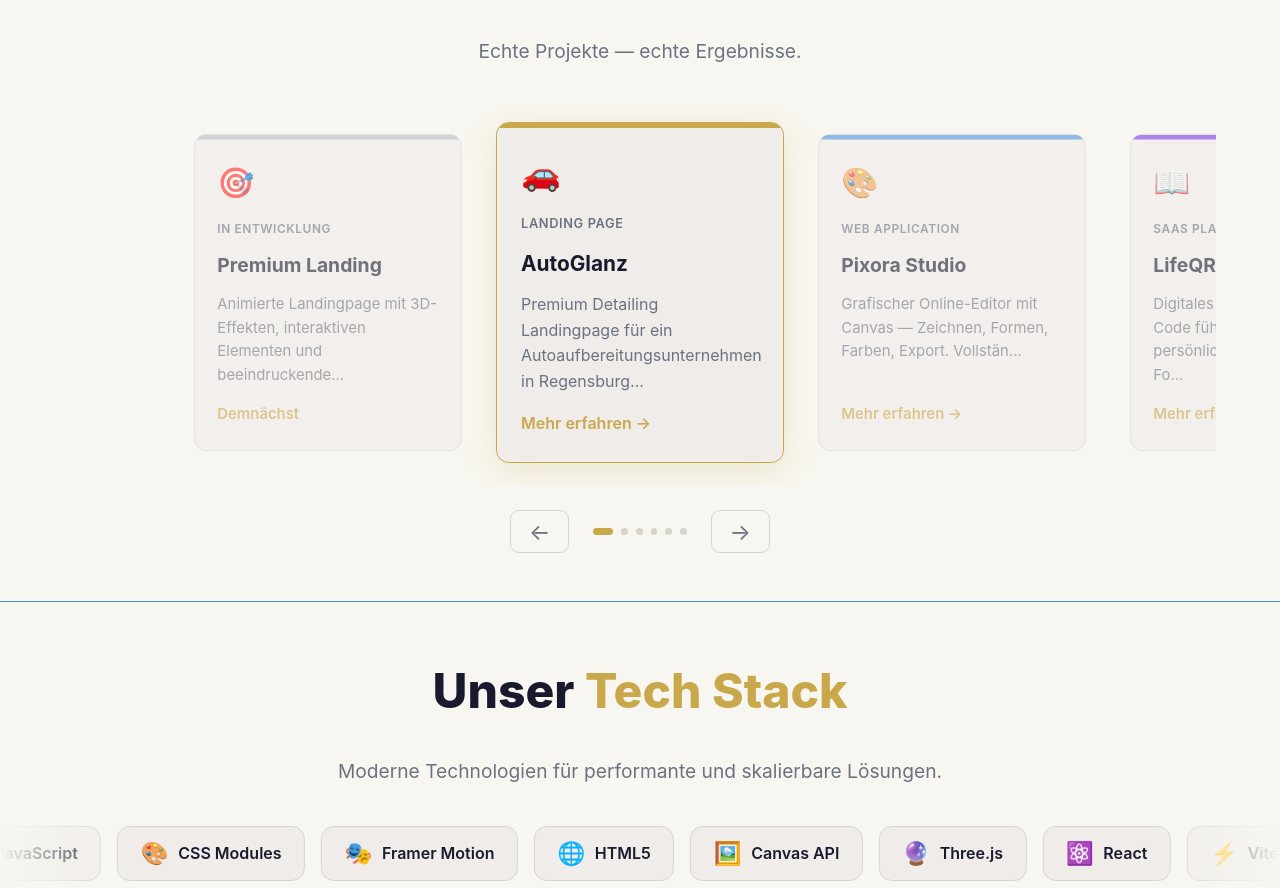
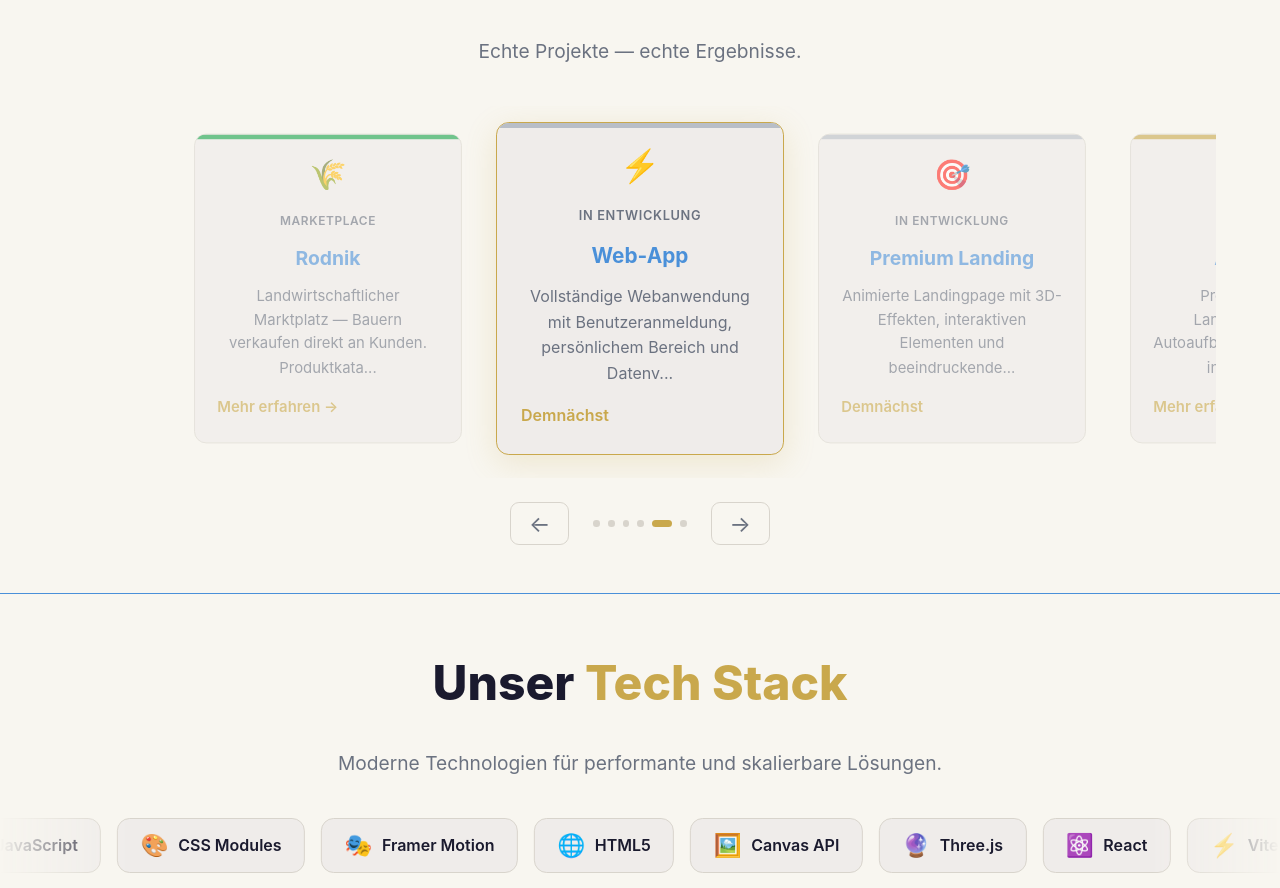
Before and after one commit to login-nigol/perunix, a React (Vite) app: page / in a window 1280 px wide. Shown: the part 1700-2588 px from the top of the page. Built offline with nearby package versions, Linux system fonts and the light colour scheme.

Commit message:
feat: add sound vibration to PortfolioModal, stop scroll on modal open

```diff
--- a/src/components/landing/PortfolioSection.jsx
+++ b/src/components/landing/PortfolioSection.jsx
@@ -4,10 +4,11 @@
 
 import { useState, useEffect, useRef, useCallback } from 'react'
 import { motion } from 'framer-motion'
-import PortfolioModal from '../ui/PortfolioModal'
 import { useSound } from '../../hooks/useSound'
 import { useVibrate } from '../../hooks/useVibrate'
+
 import styles from './PortfolioSection.module.css'
+import PortfolioModal from '../ui/PortfolioModal'
 
 /* ===================== ДАННЫЕ ПРОЕКТОВ ===================== */
 const PROJECTS = [
@@ -49,20 +50,23 @@ const PROJECTS = [
     },
 ]
 
-/* Клонируем для бесконечности */
+/* Клонируем по 3 с каждой стороны — хватит для любого экрана */
 const INFINITE = [
-    { ...PROJECTS[PROJECTS.length - 1], id: 'clone-start' },
+    ...PROJECTS.slice(-3).map((p, i) => ({ ...p, id: `clone-start-${i}` })),
     ...PROJECTS,
-    { ...PROJECTS[0], id: 'clone-end' },
+    ...PROJECTS.slice(0, 3).map((p, i) => ({ ...p, id: `clone-end-${i}` })),
 ]
+
+const CLONE_COUNT = 3
 
 function PortfolioSection() {
     const [activeProject, setActiveProject] = useState(null)
 
     /* Индекс активной карточки для подсветки и точек */
-    const [displayIdx, setDisplayIdx] = useState(1)
+    const [displayIdx, setDisplayIdx] = useState(CLONE_COUNT)
 
-    const currentIdx = useRef(1)
+    const currentIdx = useRef(CLONE_COUNT)
+
     const isTransitioning = useRef(false)
     const isPaused = useRef(false)
     const trackRef = useRef(null)
@@ -96,49 +100,79 @@ function PortfolioSection() {
         setDisplayIdx(index)
     }, [])
 
-    /* ---- Следующая ---- */
+    /* ---- Следующая карточка ---- */
     const goNext = useCallback(() => {
+        /* Блокируем если уже идёт анимация */
         if (isTransitioning.current) return
         isTransitioning.current = true
 
+        /* Двигаем на следующий индекс */
         currentIdx.current += 1
         moveTo(currentIdx.current)
 
         setTimeout(() => {
-            /* Дошли до клона конца — прыгаем на реальный первый */
-            if (currentIdx.current >= INFINITE.length - 1) {
-                currentIdx.current = 1
-                moveTo(1, false)
+            /* Дошли до клонов в конце — телепортируемся на реальное начало */
+            if (currentIdx.current >= PROJECTS.length + CLONE_COUNT) {
+                const track = trackRef.current
+                /* Убираем анимацию для незаметного прыжка */
+                track.style.transition = 'none'
+                /* Устанавливаем реальный первый индекс */
+                currentIdx.current = CLONE_COUNT
+                /* Принудительный reflow — браузер применяет transition:none ДО transform */
+                void track.offsetHeight
+                /* Телепортируемся на реальную первую карточку */
+                const wrapper = wrapperRef.current
+                const card = track.querySelector('[data-card]')
+                const cardW = card ? card.offsetWidth + 24 : 312
+                const offset = (wrapper.offsetWidth / 2) - (card ? card.offsetWidth / 2 : 144)
+                track.style.transform = `translateX(${offset - CLONE_COUNT * cardW}px)`
+                setDisplayIdx(CLONE_COUNT)
             }
+            /* Снимаем блокировку */
             isTransitioning.current = false
-        }, 520)
+        }, 850)
     }, [moveTo])
 
-    /* ---- Предыдущая ---- */
+    /* ---- Предыдущая карточка ---- */
     const goPrev = useCallback(() => {
+        /* Блокируем если уже идёт анимация */
         if (isTransitioning.current) return
         isTransitioning.current = true
 
+        /* Двигаем на предыдущий индекс */
         currentIdx.current -= 1
         moveTo(currentIdx.current)
 
         setTimeout(() => {
-            /* Дошли до клона начала — прыгаем на реальный последний */
-            if (currentIdx.current <= 0) {
-                currentIdx.current = PROJECTS.length
-                moveTo(PROJECTS.length, false)
+            /* Дошли до клонов в начале — телепортируемся на реальный конец */
+            if (currentIdx.current <= CLONE_COUNT - 1) {
+                const track = trackRef.current
+                /* Убираем анимацию для незаметного прыжка */
+                track.style.transition = 'none'
+                /* Устанавливаем реальный последний индекс */
+                currentIdx.current = PROJECTS.length + CLONE_COUNT - 1
+                /* Принудительный reflow */
+                void track.offsetHeight
+                /* Телепортируемся на реальную последнюю карточку */
+                const wrapper = wrapperRef.current
+                const card = track.querySelector('[data-card]')
+                const cardW = card ? card.offsetWidth + 24 : 312
+                const offset = (wrapper.offsetWidth / 2) - (card ? card.offsetWidth / 2 : 144)
+                track.style.transform = `translateX(${offset - (PROJECTS.length + CLONE_COUNT - 1) * cardW}px)`
+                setDisplayIdx(PROJECTS.length + CLONE_COUNT - 1)
             }
+            /* Снимаем блокировку */
             isTransitioning.current = false
-        }, 520)
+        }, 850)
     }, [moveTo])
 
     /* ---- Запуск карусели ---- */
     useEffect(() => {
         const init = setTimeout(() => moveTo(1, false), 100)
 
-        autoTimer.current = setInterval(() => {
-            if (!isPaused.current) goNext()
-        }, 2500)
+        // autoTimer.current = setInterval(() => {
+        //     if (!isPaused.current) goNext()
+        // }, 2500)
 
         return () => {
             clearInterval(autoTimer.current)
@@ -176,8 +210,20 @@ function PortfolioSection() {
         }
     }, [])
 
+    /* ---- Блокируем скролл страницы при открытой модалке ---- */
+    useEffect(() => {
+        if (activeProject) {
+            document.body.style.overflow = 'hidden'
+        } else {
+            document.body.style.overflow = ''
+        }
+        return () => {
+            document.body.style.overflow = ''
+        }
+    }, [activeProject])
+
     /* ---- Реальный индекс для точек ---- */
-    const realIndex = ((displayIdx - 1) % PROJECTS.length + PROJECTS.length) % PROJECTS.length
+    const realIndex = ((displayIdx - CLONE_COUNT) % PROJECTS.length + PROJECTS.length) % PROJECTS.length
 
     return (
         <section className={styles.portfolio} id="portfolio">
--- a/src/components/landing/PortfolioSection.module.css
+++ b/src/components/landing/PortfolioSection.module.css
@@ -84,12 +84,17 @@
 .cardAccent {
   height: 0.3em;
   margin: 0 -1.5em;
-  margin-bottom: 0.5em;
+  /* text-align: center; */
+  /* margin-bottom: 0.5em; */
 }
 
-.cardEmoji    { font-size: 2em; }
+.cardEmoji {
+  font-size: 2em;
+  text-align: center;
+}
 
 .cardCategory {
+  text-align: center;
   font-size: 0.8em;
   color: var(--clr-muted);
   text-transform: uppercase;
@@ -98,12 +103,14 @@
 }
 
 .cardTitle {
+  text-align: center;
   font-size: 1.3em;
   font-weight: 700;
-  color: var(--clr-text);
+  color: var(--clr-blue);
 }
 
 .cardDescription {
+  text-align: center;
   font-size: 1em;
   color: var(--clr-muted);
   line-height: 1.6;
--- a/src/components/ui/PortfolioModal.jsx
+++ b/src/components/ui/PortfolioModal.jsx
@@ -3,12 +3,25 @@
 /* Модалка с полным описанием проекта и ссылкой              */
 
 import { motion } from 'framer-motion'
+import { useSound } from '../../hooks/useSound'
+import { useVibrate } from '../../hooks/useVibrate'
+
 import styles from './PortfolioModal.module.css'
 
 function PortfolioModal({ project, onClose }) {
+    const { playClick, playThunder } = useSound()
+    const { vibrateClick, vibrateThunder } = useVibrate()
+
     return (
         /* Затемнённый оверлей */
-        <div className={styles.overlay} onClick={onClose}>
+        <div
+            className={styles.overlay}
+            onClick={() => {
+                playClick()
+                vibrateClick()
+                onClose()
+            }}
+        >
             <motion.div
                 className={styles.modal}
                 onClick={e => e.stopPropagation()}
@@ -30,7 +43,16 @@ function PortfolioModal({ project, onClose }) {
                         <span className={styles.category}>{project.category}</span>
                         <h3 className={styles.title}>{project.title}</h3>
                     </div>
-                    <button className={styles.closeBtn} onClick={onClose}>✕</button>
+                    <button
+                        className={styles.closeBtn}
+                        onClick={() => {
+                            playClick()
+                            vibrateClick()
+                            onClose()
+                        }}
+                    >
+                        ✕
+                    </button>
                 </div>
 
                 {/* Описание */}
@@ -53,8 +75,12 @@ function PortfolioModal({ project, onClose }) {
                         target="_blank"
                         rel="noreferrer"
                         className={styles.linkBtn}
+                        onClick={() => {
+                            playThunder()
+                            vibrateThunder()
+                        }}
                     >
-                        Projekt ansehen →
+                        Projekt ansehen
                     </a>
                 )}
 
--- a/src/components/ui/PortfolioModal.module.css
+++ b/src/components/ui/PortfolioModal.module.css
@@ -61,13 +61,13 @@
 .title {
   font-size: 1.3em;
   font-weight: 700;
-  color: var(--clr-text);
+  color: var(--clr-blue);
 }
 
 .closeBtn {
   margin-left: auto;
   font-size: 1.4em;
-  color: var(--clr-muted);
+  color: var(--clr-gold);
   flex-shrink: 0;
   transition: var(--transition);
 }
@@ -93,9 +93,10 @@
 }
 
 .techTitle {
+  text-align: center;
   font-size: 1em;
   font-weight: 700;
-  color: var(--clr-text);
+  color: var(--clr-gold);
   text-transform: uppercase;
   letter-spacing: 0.05em;
 }
@@ -111,18 +112,18 @@
   padding: 0.3em 0.8em;
   border-radius: 2em;
   background-color: var(--clr-surface);
-  color: var(--clr-muted);
-  border: 0.05em solid var(--clr-border);
+  color: var(--clr-text);
+  border: 0.05em solid var(--clr-gold);
 }
 
 /* Кнопка ссылки */
 .linkBtn {
-  margin: 0 1.5em 1.5em;
+  margin: 0 3.5em 1.5em;
   display: block;
   text-align: center;
   font-size: 1.1em;
   font-weight: 700;
-  padding: 0.7em;
+  padding: 0.4em;
   border-radius: var(--radius-btn);
   background-color: var(--clr-gold);
   color: #fff;
```
